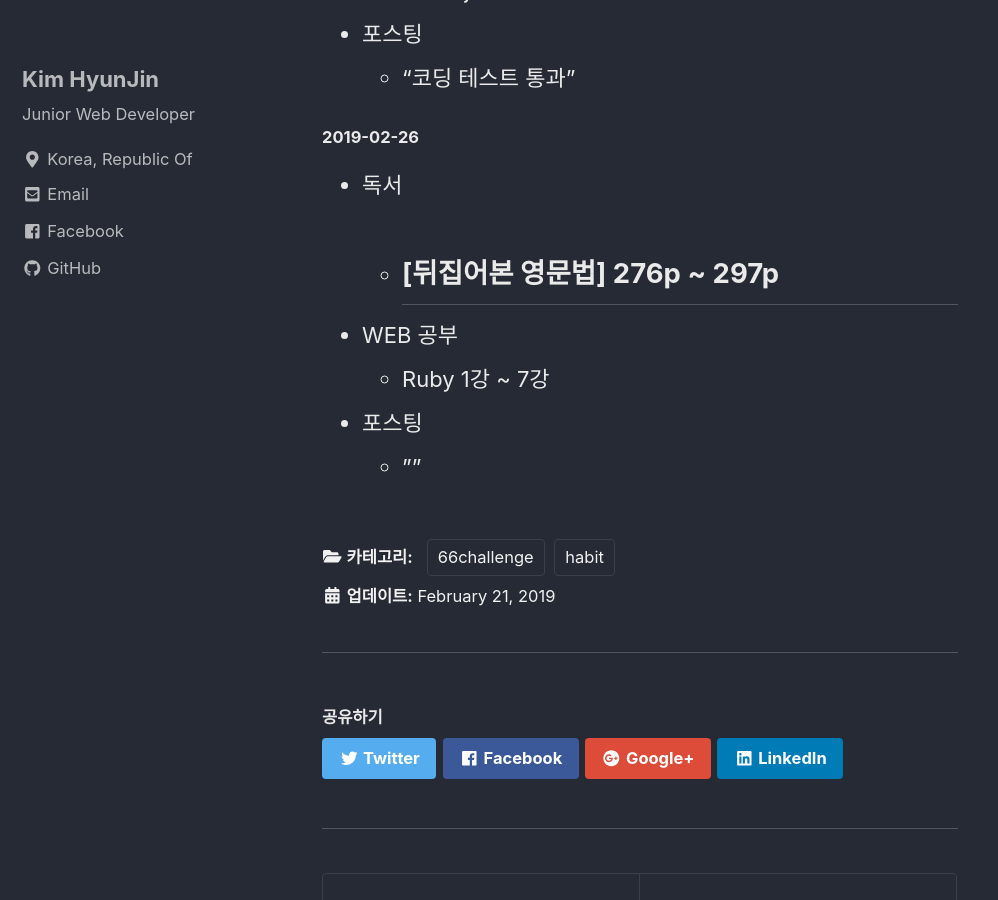
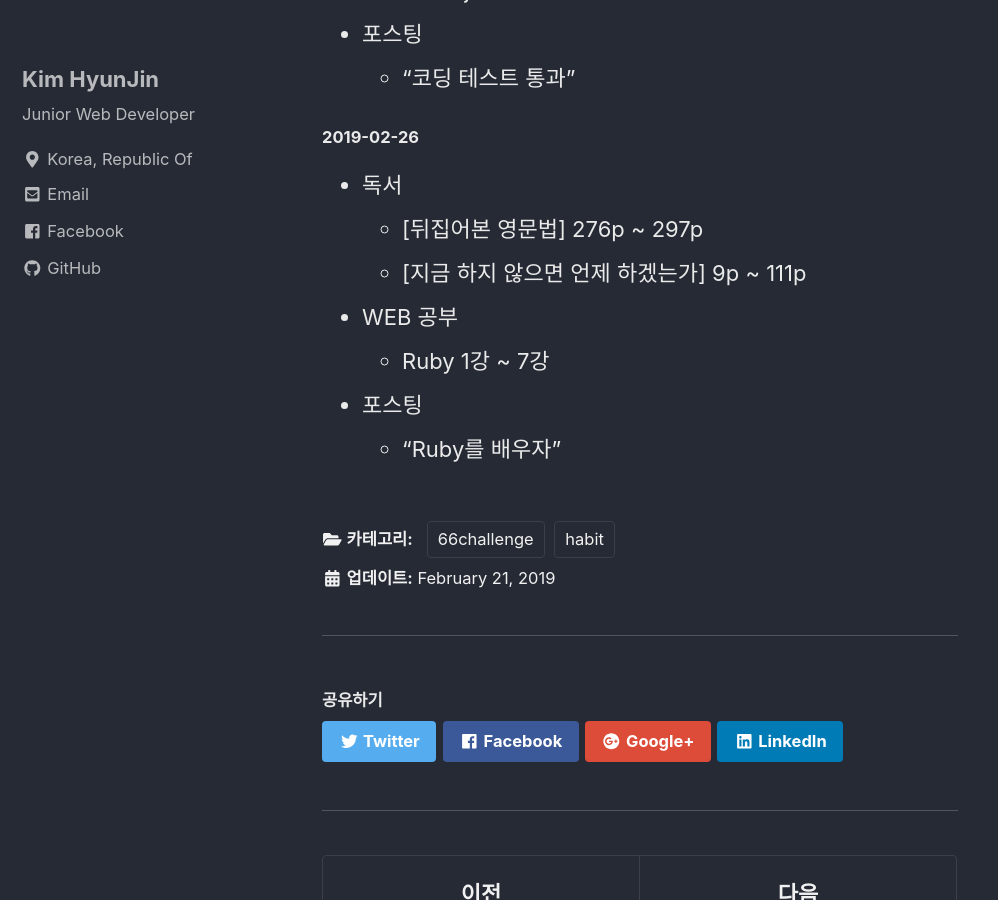
Before and after one commit to DeveloperKHJ/DeveloperKHJ.github.io, a Jekyll site: the page built from _posts/2019-02-15-66challenge.md, in a window 1280 px wide and 900 px high, scrolled down 6458 px. Shown: the whole window, without its empty margins (0-998 px from the left). Built offline with Jekyll 4.4.1, drawn with Linux system fonts in a browser that asks for light colours; cached includes are drawn as plain includes; nearby versions of some CDN libraries; comment, search, counter and statistics services are not loaded.

Commit message:
Post update

```diff
--- a/_posts/2019-02-15-66challenge.md
+++ b/_posts/2019-02-15-66challenge.md
@@ -196,12 +196,11 @@ comments: true
 #### 2019-02-26
   - 독서
     - [뒤집어본 영문법] 276p ~ 297p
-    -
-
+    - [지금 하지 않으면 언제 하겠는가] 9p ~ 111p
 
   - WEB 공부
     - Ruby 1강 ~ 7강
 
 
   - 포스팅
-    - ""
+    - "Ruby를 배우자"
```
